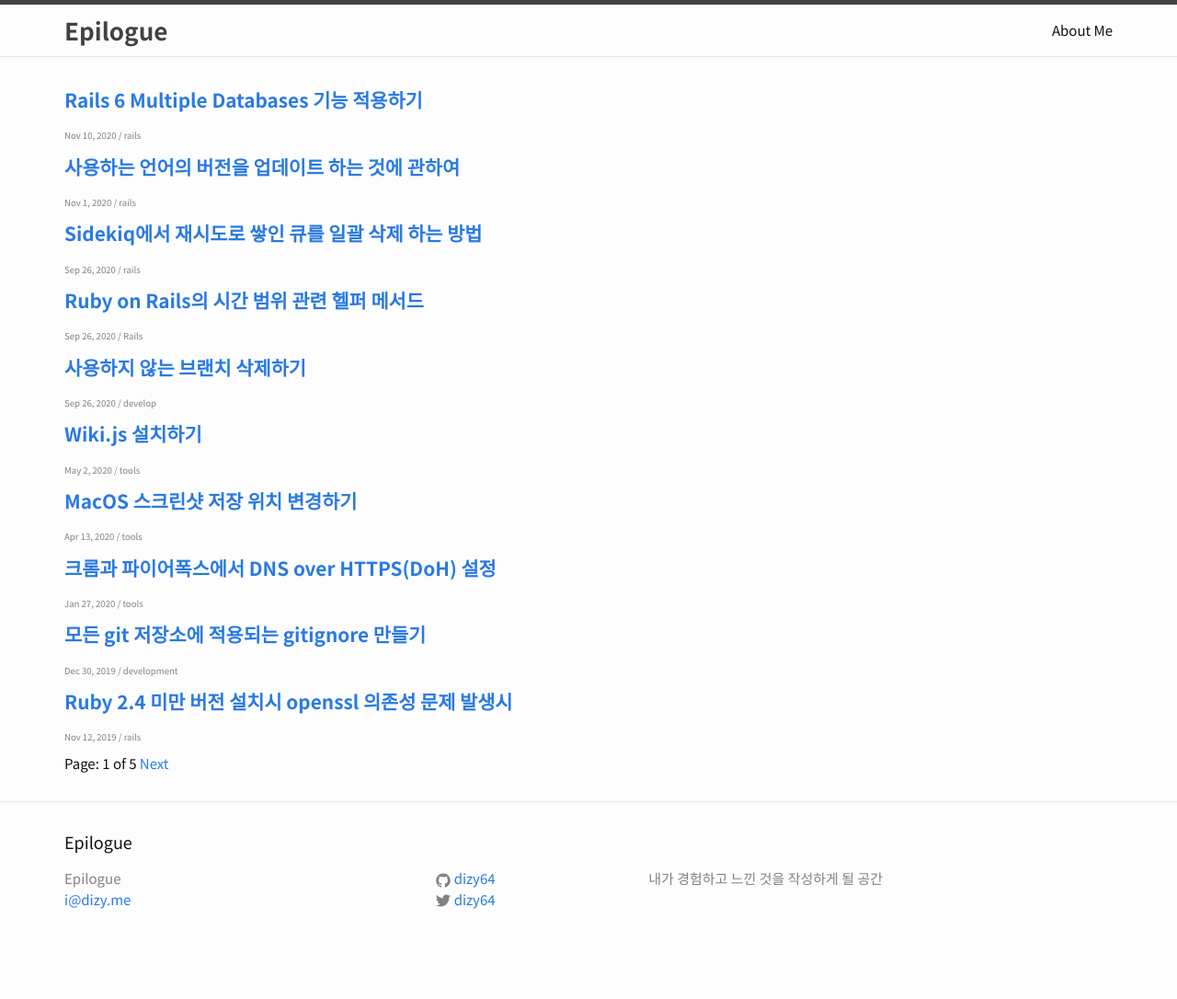
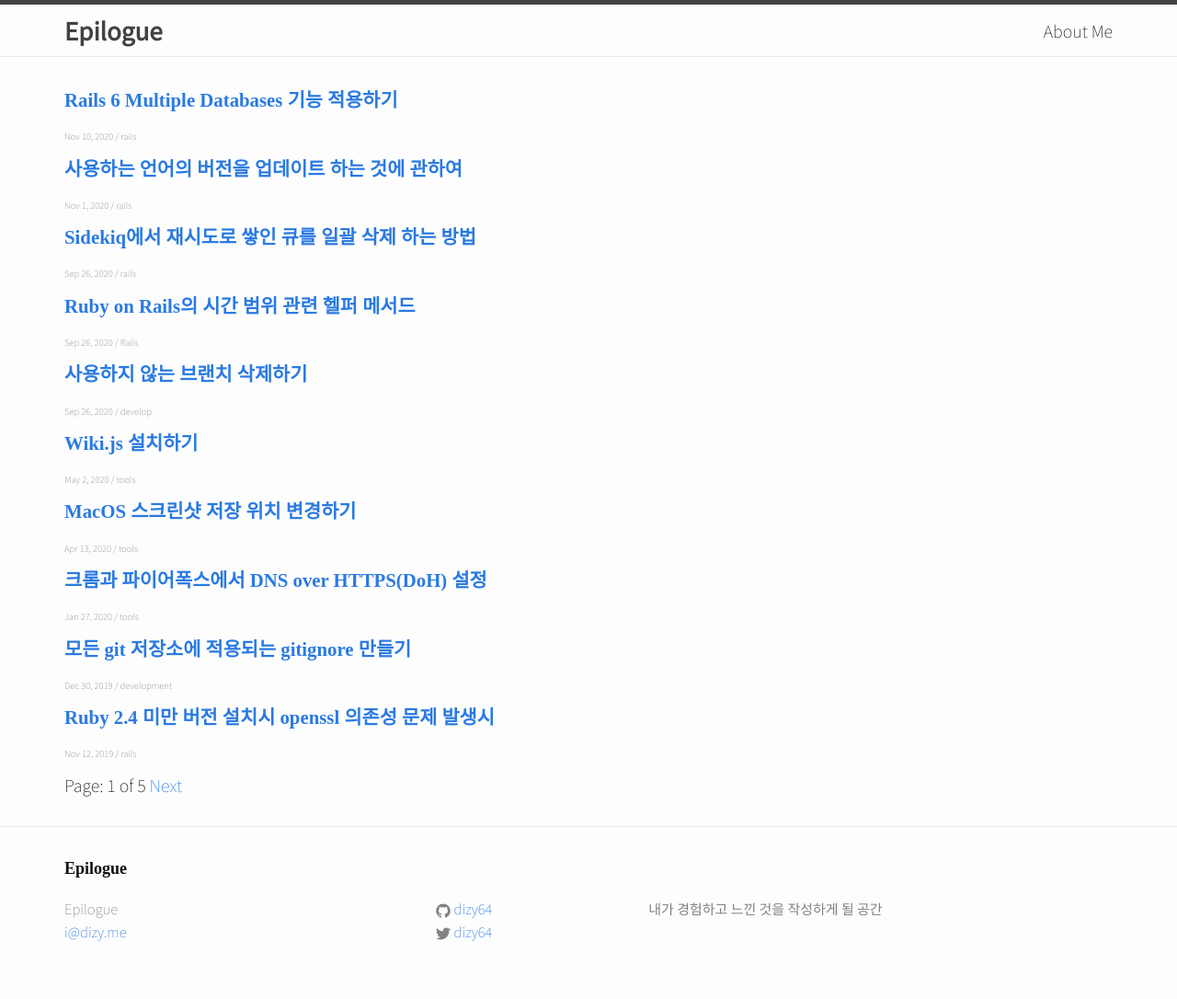
Before and after one commit to dizy64/dizy64.github.io, a Jekyll site: the page built from index.html, in a window 1280 px wide. Shown: the whole page at 92% size. Built offline with Jekyll 4.4.1, drawn with Linux system fonts in a browser that asks for light colours; the list of posts is cut into pages by our own code; before the commit the page ends 1049 px from its top, so only the background shows below that.

Commit message:
폰트 크기를 재조정하다

```diff
--- a/_includes/head.html
+++ b/_includes/head.html
@@ -5,7 +5,8 @@
 
   <title>{% if page.subject %}{{ page.subject + ' - ' + site.title }}{% elsif page.title %}{{ page.title }}{% else %}{{ site.title }}{% endif %}</title>
   <meta name="description" content="{% if page.excerpt %}{{ page.excerpt | strip_html | strip_newlines | truncate: 160 }}{% else %}{{ site.description }}{% endif %}">
-  <link href="https://fonts.googleapis.com/css?family=Fira+Code|Noto+Sans+KR:wght@400;700" rel="stylesheet">
+  <link rel="preconnect" href="https://fonts.gstatic.com">
+  <link href="https://fonts.googleapis.com/css2?family=Fira+Code&family=Noto+Sans+KR:wght@100;400&family=Noto+Serif+KR:wght@700&display=swap" rel="stylesheet">
   <link rel="stylesheet" href="{{ "/css/main.css" | prepend: site.baseurl }}">
   <link rel="stylesheet" href="{{ "/css/syntax.css" | prepend: site.baseurl }}">
   <link rel="canonical" href="{{ page.url | replace:'index.html','' | prepend: site.baseurl | prepend: site.url }}">
--- a/_sass/_base.scss
+++ b/_sass/_base.scss
@@ -82,7 +82,8 @@ li {
  * Headings
  */
 h1, h2, h3, h4, h5, h6 {
-    font-weight: $base-font-weight;
+    font-family: $header-font-fmail;
+    font-weight: $header-font-weight;
 }
 
 
--- a/_sass/_layout.scss
+++ b/_sass/_layout.scss
@@ -215,9 +215,6 @@
         font-weight: bold;
         line-height: 1.6;
         word-break: keep-all;
-        @include media-query($on-palm) {
-          font-size: 0.9rem;
-        }
       }
       .post-subtitle {
         font-size: 0.9rem;
@@ -232,20 +229,11 @@
     .content {
       @include link-underline;
       font-size: 1rem;
-      @include media-query($on-palm) {
-        font-size: 0.9rem;
-      }
       .more {
         font-weight: bold;
       }
     }
   }
-  .pagination {
-      @include media-query($on-palm) {
-        font-size: 0.7rem;
-      }
-    }
-
 }
 
 
@@ -273,13 +261,11 @@
 
 .post-content {
   @include link-underline;
-  font-size: 1rem;
 
   margin-bottom: $spacing-unit;
   font-weight: $base-font-weight;
   line-height: 180%;
 
-  h1, h2, h3, h4, h5, h6 { font-weight: bold }
   h1 { font-size: 1.8rem }
   h2 { font-size: 1.5rem }
   h3 { font-size: 1.3rem; }
--- a/css/main.scss
+++ b/css/main.scss
@@ -6,12 +6,14 @@
 
 
 // Our variables
+$header-font-fmail: 'Noto Serif KR', serif;
 $base-font-family: "Noto Sans KR", sans-serif;
 $base-code-font-family: "Fira Code", monospace;
-$base-font-size:   15px;
-$base-font-weight: 400;
+$base-font-size:   18px;
+$base-font-weight: 100;
+$header-font-weight: 700;
 $small-font-size:  $base-font-size * 0.875;
-$base-line-height: 1.5;
+$base-line-height: 1.7;
 
 $spacing-unit:     30px;
 
```
